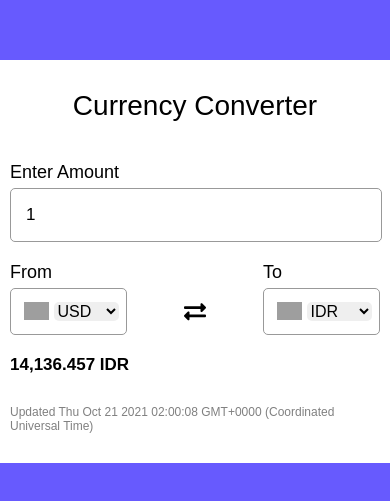
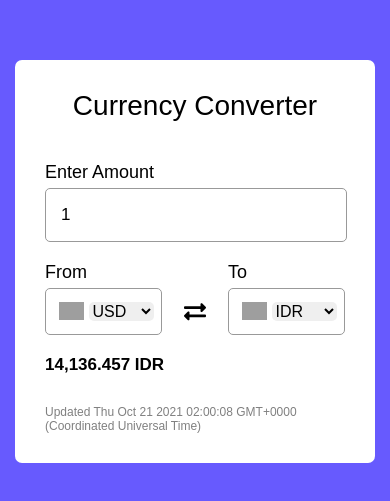
Before and after one commit to Irwnda/Currency-Converter, a React (Create React App) app: page / in a window 390 px wide. Shown: the part 161-662 px from the top of the page. Built offline with nearby package versions, Linux system fonts and the light colour scheme; grey boxes are pictures that could not be loaded.

Commit message:
Update untuk tampilan mobile

```diff
--- a/src/App.css
+++ b/src/App.css
@@ -16,7 +16,7 @@ body {
 }
 
 .wrapper {
-  max-width: 370px;
+  max-width: 300px;
   padding: 30px;
   border-radius: 7px;
   background: #fff;
@@ -38,7 +38,7 @@ form p {
 }
 
 form input {
-  width: 340px;
+  width: 270px;
   height: 50px;
   font-size: 17px;
   padding: 1px 15px;
```
